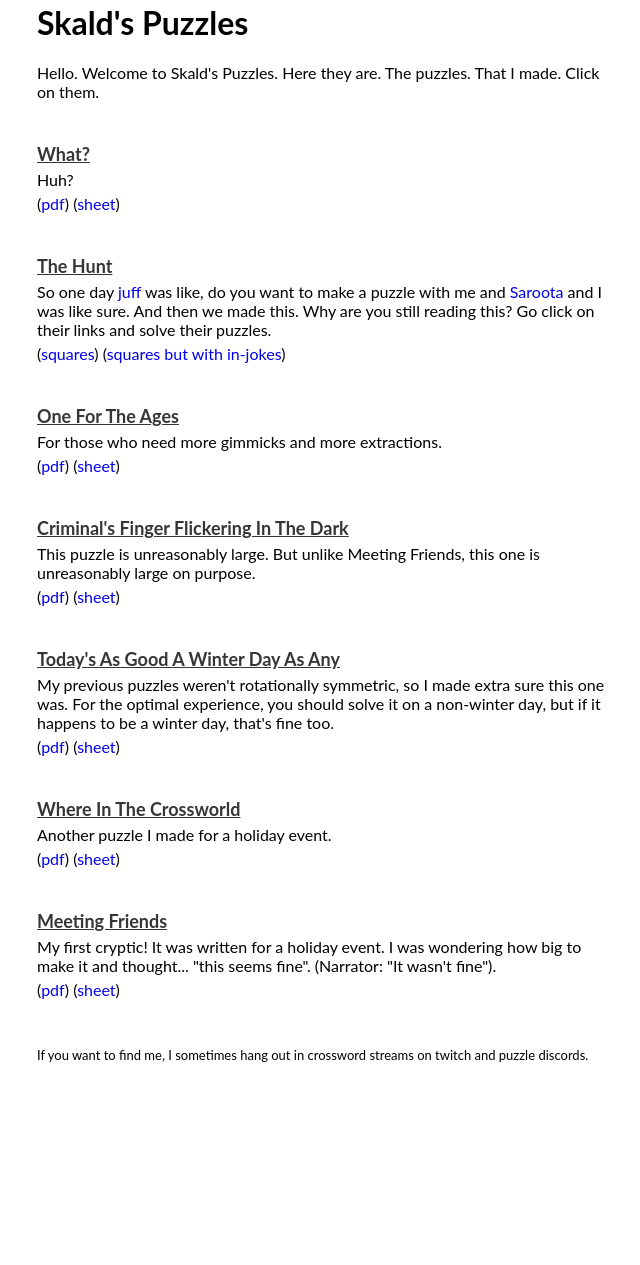
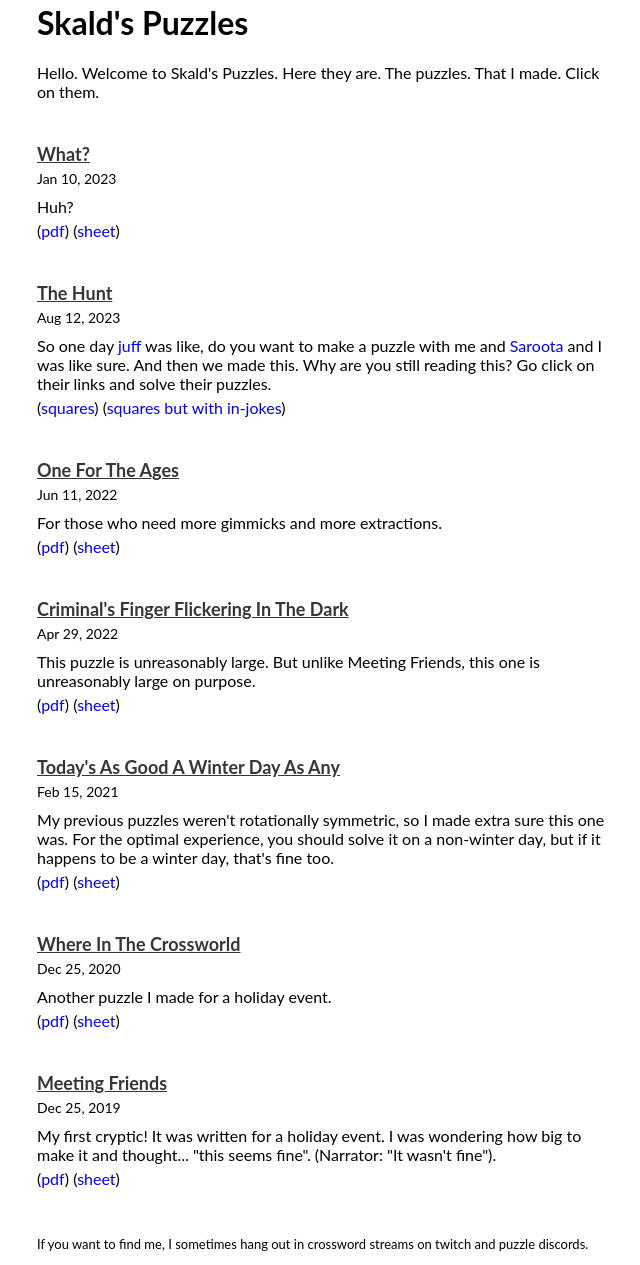
Before and after one commit to skaldskaparmal/skaldskaparmal.github.io, a plain HTML site: page index.html in a window 1280 px wide. Shown: the part 47-1312 px from the top of the page, without its empty margins (315-955 px from the left). Before the commit the page ends 1123 px from the top, so only its background shows below. Drawn offline with Linux system fonts and the light colour scheme.

Commit message:
Add dates

```diff
--- a/index.html
+++ b/index.html
@@ -21,6 +21,9 @@ Hello. Welcome to Skald's Puzzles. Here they are. The puzzles. That I made. Clic
 <p class="puzzle">
 <div class="puzzle_title">
 <a href="./pdfs/What.pdf">What?</a></div>
+<div class="puzzle_date">
+Jan 10, 2023
+</div>
 <div class="description">
 Huh?
 </div>
@@ -33,6 +36,9 @@ Huh?
 <p class="puzzle">
 <div class="puzzle_title">
 <a href="https://squares.io/solve/d3c7mwotbm29a3ff3j4g">The Hunt</a></div>
+<div class="puzzle_date">
+Aug 12, 2023
+</div>
 <div class="description">
 So one day <span class="links"><a href="https://juffscryptics.blogspot.com/">juff</a></span> was like, do you want to make a puzzle with me and <span class="links"><a href="https://sarootacryptics.blogspot.com/">Saroota</a></span> and I was like sure. And then we made this. Why are you still reading this? Go click on their links and solve their puzzles.
 </div>
@@ -43,6 +49,9 @@ So one day <span class="links"><a href="https://juffscryptics.blogspot.com/">juf
 <p class="puzzle">
 <div class="puzzle_title">
 <a href="./pdfs/One_For_The_Ages.pdf">One For The Ages</a></div>
+<div class="puzzle_date">
+Jun 11, 2022
+</div>
 <div class="description">
 For those who need more gimmicks and more extractions.
 </div>
@@ -53,6 +62,9 @@ For those who need more gimmicks and more extractions.
 <p class="puzzle">
 <div class="puzzle_title">
 <a href="./pdfs/Criminals_Finger_Flickering_In_The_Dark.pdf">Criminal's Finger Flickering In The Dark</a></div>
+<div class="puzzle_date">
+Apr 29, 2022
+</div>
 <div class="description">
 This puzzle is unreasonably large. But unlike Meeting Friends, this one is unreasonably large on purpose.
 </div>
@@ -63,6 +75,9 @@ This puzzle is unreasonably large. But unlike Meeting Friends, this one is unrea
 <p class="puzzle">
 <div class="puzzle_title">
 <a href="./pdfs/Todays_As_Good_A_Winter_Day_As_Any.pdf">Today's As Good A Winter Day As Any</a></div>
+<div class="puzzle_date">
+Feb 15, 2021
+</div>
 <div class="description">
 My previous puzzles weren't rotationally symmetric, so I made extra sure this one was. For the optimal experience, you should solve it on a non-winter day, but if it happens to be a winter day, that's fine too.
 </div>
@@ -73,6 +88,9 @@ My previous puzzles weren't rotationally symmetric, so I made extra sure this on
 <p class="puzzle">
 <div class="puzzle_title">
 <a href="./pdfs/Where_In_The_Crossworld.pdf">Where In The Crossworld</a></div>
+<div class="puzzle_date">
+Dec 25, 2020
+</div>
 <div class="description">
 Another puzzle I made for a holiday event.
 </div>
@@ -84,6 +102,9 @@ Another puzzle I made for a holiday event.
 <p class="puzzle">
 <div class="puzzle_title">
 <a href="./pdfs/Meeting_Friends.pdf">Meeting Friends</a></div>
+<div class="puzzle_date">
+Dec 25, 2019
+</div>
 <div class="description">
 My first cryptic! It was written for a holiday event. I was wondering how big to make it and thought... "this seems fine". (Narrator: "It wasn't fine").
 </div>
--- a/styles.css
+++ b/styles.css
@@ -20,7 +20,7 @@ body {
 }
 
 .description {
-	margin-top: 5px;
+	margin-top: 10px;
 	margin-bottom: 5px;
 }
 
@@ -33,3 +33,8 @@ body {
 	font-weight: bold;
 	font-size: 18px;
 }
+
+.puzzle_date {
+    font-size:14px;
+    margin-top: 5px;
+}
```
